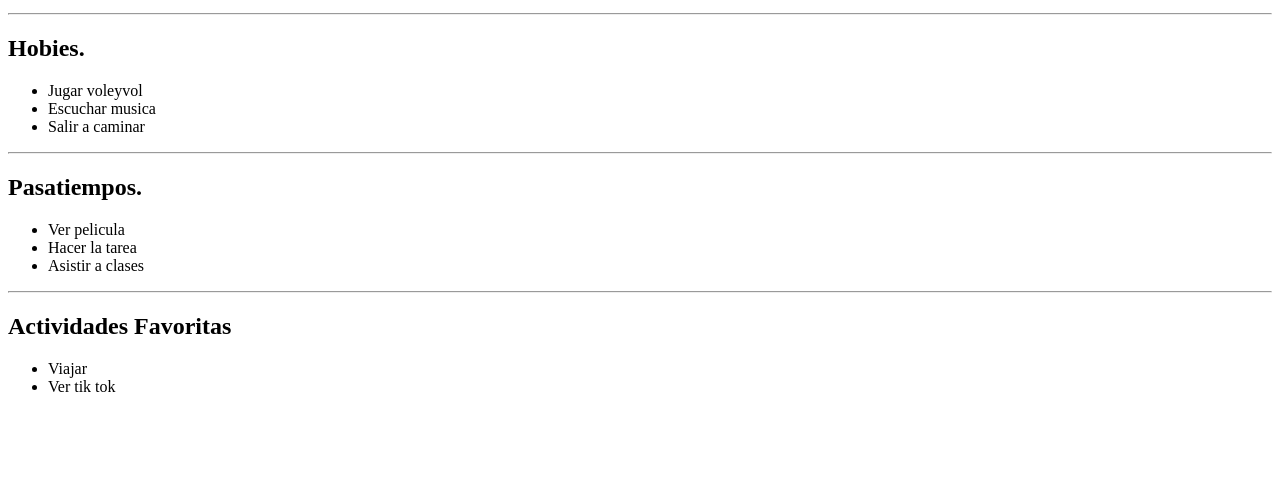
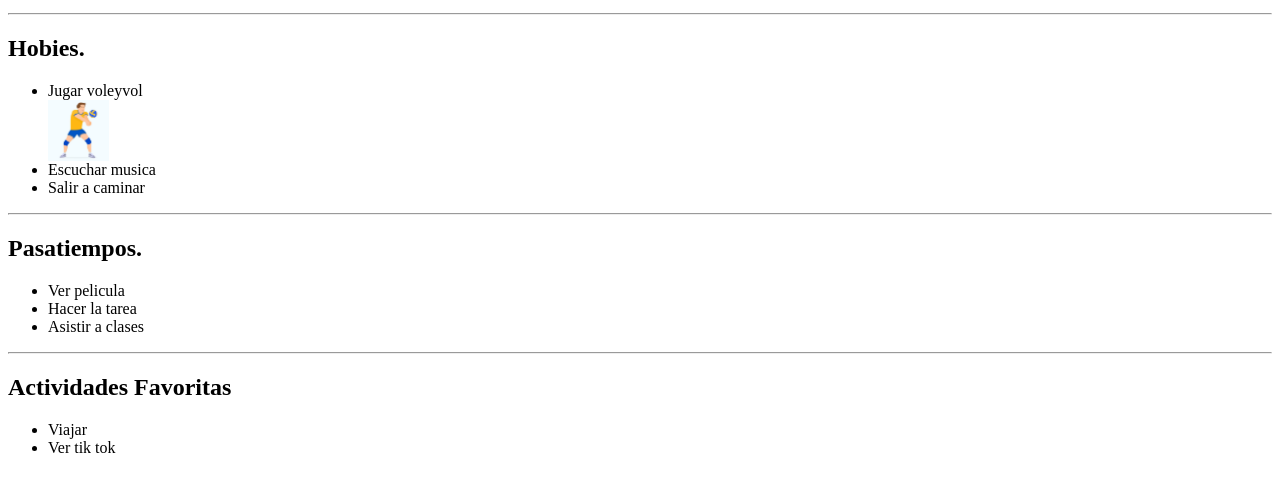
Before and after one commit to Percyyz/MI_PORTAFOLIO-2025, a plain HTML site: page index.html in a window 1280 px wide. Shown: the part 105-596 px from the top of the page. Drawn offline with Linux system fonts and the light colour scheme.

Commit message:
feat: agregando la priera imagen
 en la seccion de hobies que corresponde a jugar voleyvol

```diff
--- a/index.html
+++ b/index.html
@@ -6,6 +6,7 @@ del programa de estudios <strong>"Arquitectura de Plataformas y Servicios de Tec
 <h2>Hobies.</h2>
 <ul>
     <li>Jugar voleyvol</li>
+    <img src="./assets/voley.jpg" alt="imagen del deporte de voleyvol" width="5%">
     <li>Escuchar musica</li>
     <li>Salir a caminar</li>
 </ul>
```
